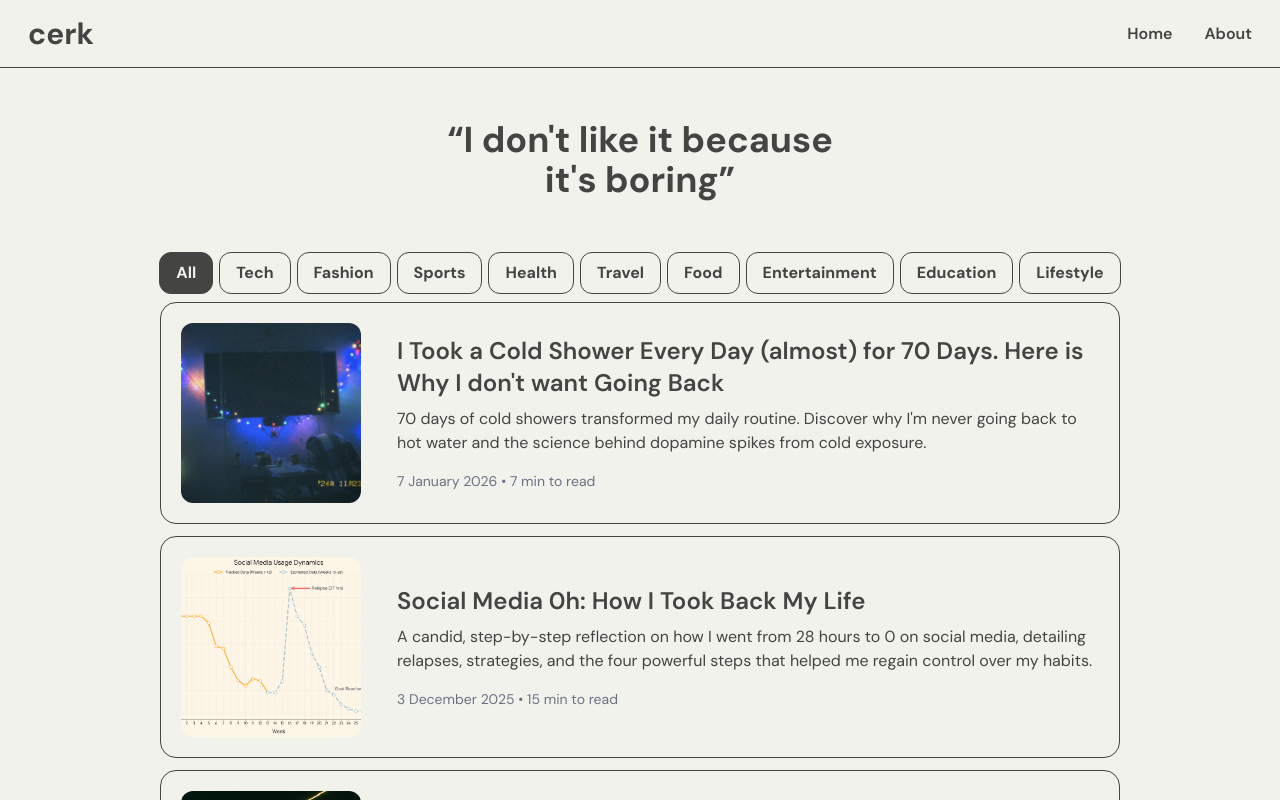
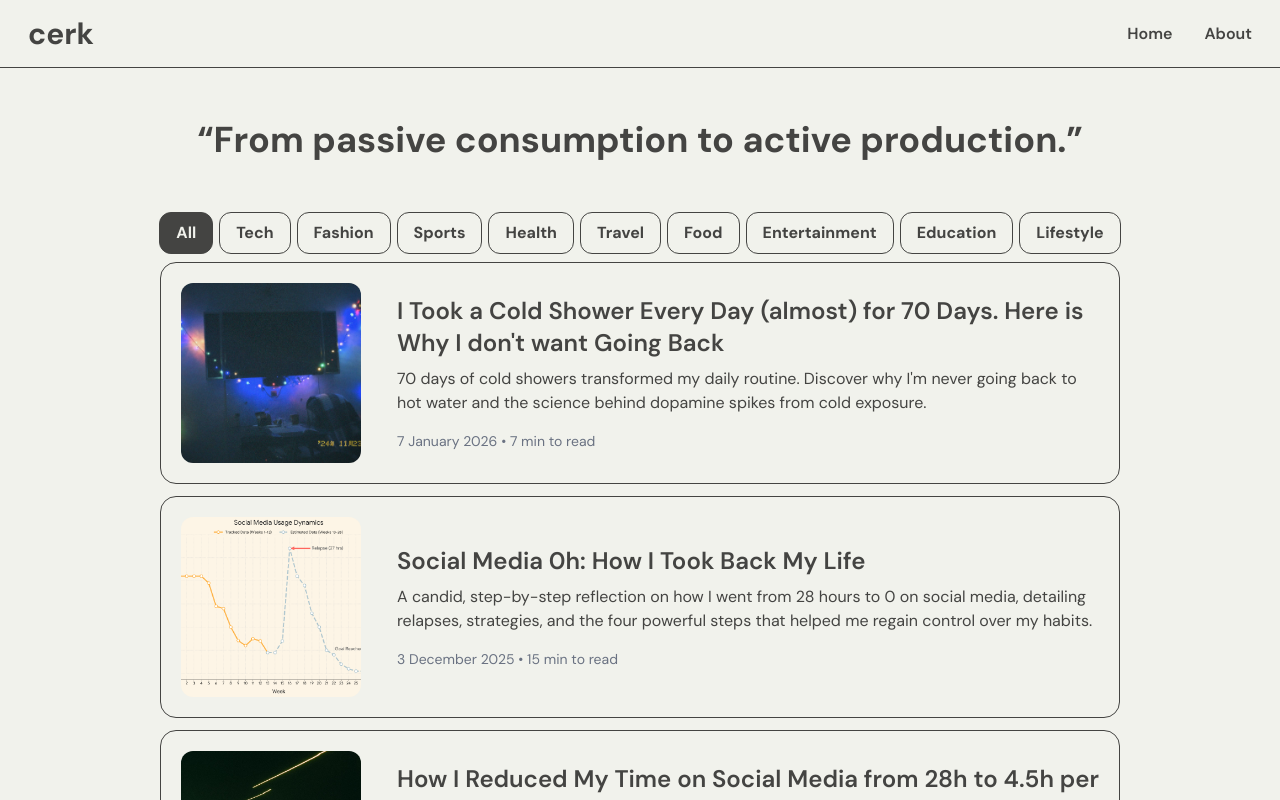
Before and after one commit to OleksandrHridzhak/cerk, a Next.js app: page / in a window 1280 px wide. Shown: the top 800 px of the page. Built offline with nearby package versions, Linux system fonts and the light colour scheme.

Commit message:
feat: changed main page qoute

```diff
--- a/src/app/page.tsx
+++ b/src/app/page.tsx
@@ -7,7 +7,7 @@ export default async function Home() {
   return (
     <div className="">
       <h1 className="text-center text-gray-c text-2xl sm:text-3xl md:text-4xl md:py-3 font-bold  mx-auto my-10 px-2" >
-        “I don&apos;t like it because<br/> it&apos;s boring”
+        “From passive consumption to active production.”
       </h1>
       <ArticleList articles={articles} />
     </div>
```
